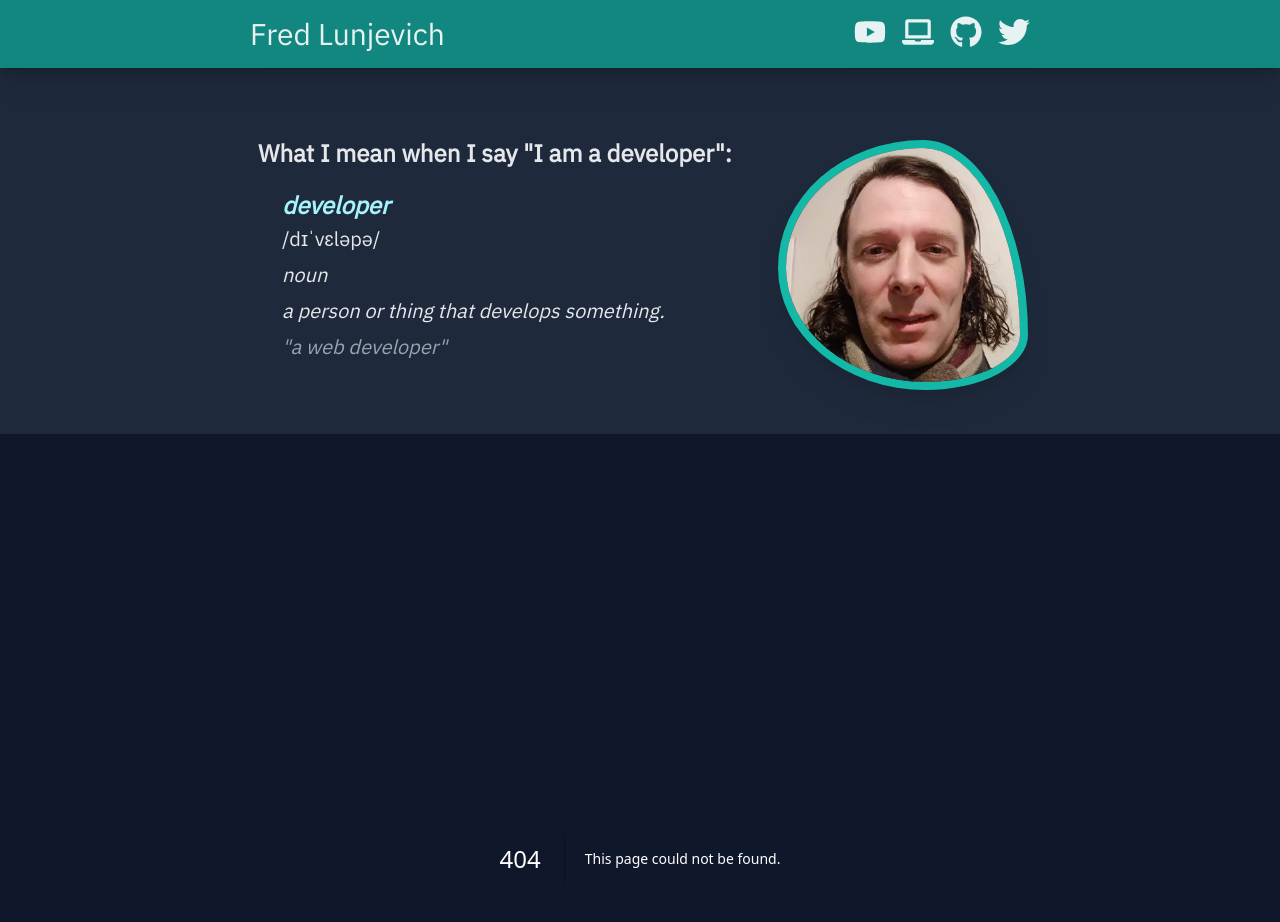
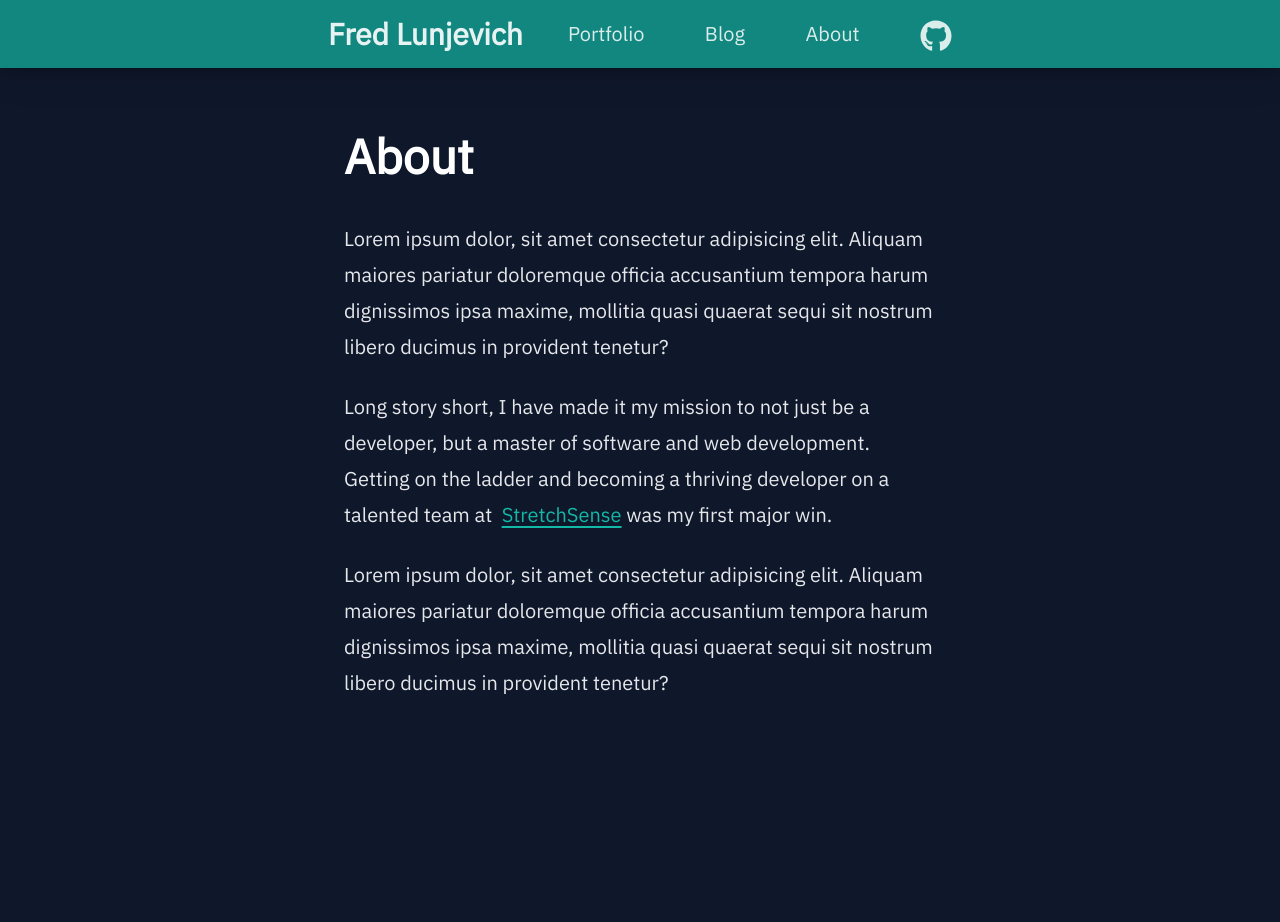
Before and after one commit to Floony7/next-blog-portfolio-2024, a Next.js app: page /about in a window 1280 px wide. Before the commit this address had no page. Shown: the top 922 px of the page. After the commit the page ends 800 px from the top, so only its background shows below. Built offline with nearby package versions, Linux system fonts and the light colour scheme.

Commit message:
Created route pages, set site width and filled out navbar

```diff
--- /dev/null
+++ b/src/app/about/page.tsx
@@ -0,0 +1,35 @@
+export default function About() {
+  return (
+    <section className="site-width p-6 mt-10 mb-6">
+      <section className="prose prose-xl max-w-none text-gray-200">
+        <h1 className="text-5xl text-white">About</h1>
+        <p>
+          Lorem ipsum dolor, sit amet consectetur adipisicing elit. Aliquam
+          maiores pariatur doloremque officia accusantium tempora harum
+          dignissimos ipsa maxime, mollitia quasi quaerat sequi sit nostrum
+          libero ducimus in provident tenetur?
+        </p>
+        <p>
+          Long story short, I have made it my mission to not just be a
+          developer, but a master of software and web development. Getting on
+          the ladder and becoming a thriving developer on a talented team at
+          &nbsp;
+          <a
+            href="https://stretchsense.com/"
+            target="_blank"
+            className="prose-anchor"
+          >
+            StretchSense
+          </a>{" "}
+          was my first major win.
+        </p>
+        <p>
+          Lorem ipsum dolor, sit amet consectetur adipisicing elit. Aliquam
+          maiores pariatur doloremque officia accusantium tempora harum
+          dignissimos ipsa maxime, mollitia quasi quaerat sequi sit nostrum
+          libero ducimus in provident tenetur?
+        </p>
+      </section>
+    </section>
+  );
+}
--- /dev/null
+++ b/src/app/blog/page.tsx
@@ -0,0 +1,35 @@
+export default function Blog() {
+  return (
+    <section className="site-width p-6 mt-10 mb-6">
+      <section className="prose prose-xl max-w-none text-gray-200">
+        <h1 className="text-5xl text-white">Blog</h1>
+        <p>
+          Lorem ipsum dolor, sit amet consectetur adipisicing elit. Aliquam
+          maiores pariatur doloremque officia accusantium tempora harum
+          dignissimos ipsa maxime, mollitia quasi quaerat sequi sit nostrum
+          libero ducimus in provident tenetur?
+        </p>
+        <p>
+          Long story short, I have made it my mission to not just be a
+          developer, but a master of software and web development. Getting on
+          the ladder and becoming a thriving developer on a talented team at
+          &nbsp;
+          <a
+            href="https://stretchsense.com/"
+            target="_blank"
+            className="prose-anchor"
+          >
+            StretchSense
+          </a>{" "}
+          was my first major win.
+        </p>
+        <p>
+          Lorem ipsum dolor, sit amet consectetur adipisicing elit. Aliquam
+          maiores pariatur doloremque officia accusantium tempora harum
+          dignissimos ipsa maxime, mollitia quasi quaerat sequi sit nostrum
+          libero ducimus in provident tenetur?
+        </p>
+      </section>
+    </section>
+  );
+}
--- a/src/app/globals.css
+++ b/src/app/globals.css
@@ -28,11 +28,19 @@
   --clr-yellow-dark: hsl(41, 100%, 38%);
 }
 
-.fancy-anchor {
-  @apply uppercase text-sm text-teal-500 underline-offset-4 hover:opacity-75;
+.site-width {
+  @apply lg:w-6/12 mx-auto;
 }
 
-.hero-grid {
+.prose-anchor {
+  @apply text-teal-500 underline-offset-4 hover:text-cyan-200;
+}
+
+.fancy-anchor {
+  @apply uppercase text-sm text-teal-500 underline-offset-4 hover:text-cyan-200;
+}
+
+.grid-2-1 {
   display: grid;
   gap: 1rem;
   grid-template-columns: 2fr 1fr;
--- a/src/app/layout.tsx
+++ b/src/app/layout.tsx
@@ -23,8 +23,7 @@ export default function RootLayout({
         className={`min-h-screen bg-slate-900 text-white ${plex.className}`}
       >
         <Navbar />
-        <Hero />
-        {children}
+        <main>{children}</main>
       </body>
     </html>
   );
--- a/src/app/page.tsx
+++ b/src/app/page.tsx
@@ -1,16 +1,13 @@
+import { Hero } from "@/components/hero";
 import { Posts } from "@/components/posts";
-import Image from "next/image";
 
 export default function Home() {
   return (
-    <main className="px-6 mx-auto">
-      {/* <p className="mt-12 mb-12 text-3xl text-center dark:text-white">
-        <span className="whitespace-nowrap">
-          Hello and welcome, I&#39;m
-          <span className="font-bold">&nbsp;Fred</span>
-        </span>
-      </p> */}
-      <Posts />
-    </main>
+    <section>
+      <Hero />
+      <div className="site-width">
+        <Posts />
+      </div>
+    </section>
   );
 }
--- /dev/null
+++ b/src/app/portfolio/page.tsx
@@ -0,0 +1,35 @@
+export default function Portfolio() {
+  return (
+    <section className="site-width p-6 mt-10 mb-6">
+      <section className="prose prose-xl max-w-none text-gray-200">
+        <h1 className="text-5xl text-white">Portfolio</h1>
+        <p>
+          Lorem ipsum dolor, sit amet consectetur adipisicing elit. Aliquam
+          maiores pariatur doloremque officia accusantium tempora harum
+          dignissimos ipsa maxime, mollitia quasi quaerat sequi sit nostrum
+          libero ducimus in provident tenetur?
+        </p>
+        <p>
+          Long story short, I have made it my mission to not just be a
+          developer, but a master of software and web development. Getting on
+          the ladder and becoming a thriving developer on a talented team at
+          &nbsp;
+          <a
+            href="https://stretchsense.com/"
+            target="_blank"
+            className="prose-anchor"
+          >
+            StretchSense
+          </a>{" "}
+          was my first major win.
+        </p>
+        <p>
+          Lorem ipsum dolor, sit amet consectetur adipisicing elit. Aliquam
+          maiores pariatur doloremque officia accusantium tempora harum
+          dignissimos ipsa maxime, mollitia quasi quaerat sequi sit nostrum
+          libero ducimus in provident tenetur?
+        </p>
+      </section>
+    </section>
+  );
+}
--- a/src/app/posts/[postId]/page.tsx
+++ b/src/app/posts/[postId]/page.tsx
@@ -40,7 +40,7 @@ export default async function Post({ params }: { params: { postId: string } }) {
   const published = getFormattedDate(date);
 
   return (
-    <main className="px-6 prose prose-xl prose-strong:text-gray-200 mx-auto">
+    <section className="site-width p-6 mt-10 mb-6 prose prose-xl prose-strong:text-gray-200 max-w-none">
       <h1 className="text-3xl text-white mt-4 mb-0">{title}</h1>
       <p className="uppercase text-sm text-teal-500">{published}</p>
       <article className="text-gray-200 text-base">
@@ -51,6 +51,6 @@ export default async function Post({ params }: { params: { postId: string } }) {
           </Link>
         </p>
       </article>
-    </main>
+    </section>
   );
 }
--- /dev/null
+++ b/src/app/posts/page.tsx
@@ -0,0 +1,15 @@
+import { Posts } from "@/components/posts";
+import Image from "next/image";
+
+export default function Blog() {
+  return (
+    <section className="px-6 grid-2-1">
+      <article>
+        <Posts />
+      </article>
+      <aside className="flex flex-col bg-slate-800 min-h-screen">
+        Categories
+      </aside>
+    </section>
+  );
+}
--- a/src/components/hero.tsx
+++ b/src/components/hero.tsx
@@ -2,9 +2,9 @@ import { ProfilePic } from "./profile-pic";
 
 export const Hero = () => {
   return (
-    <main className="mb-6 py-10 w-full bg-slate-800">
-      <section className="prose prose-xl mx-auto hero-grid">
-        <div className="p-4 ps-0 flex items-center">
+    <section className="mb-6 py-10 w-full bg-slate-800">
+      <article className="site-width grid-2-1">
+        <div className="p-4 ps-6 flex items-center">
           <div className="ps-2">
             <h1 className="text-2xl text-gray-200">
               What I mean when I say &quot;I am a developer&quot;:
@@ -30,7 +30,7 @@ export const Hero = () => {
         <div>
           <ProfilePic />
         </div>
-      </section>
-    </main>
+      </article>
+    </section>
   );
 };
--- a/src/components/navbar.tsx
+++ b/src/components/navbar.tsx
@@ -1,11 +1,12 @@
 import Link from "next/link";
 import { FaYoutube, FaTwitter, FaGithub, FaLaptop } from "react-icons/fa";
+import SocialLinks from "./social-links";
 
 export default function Navbar() {
   return (
     // <nav className="bg-slate-600 p-4 sticky top-0 drop-shadow-xl z-10">
     <nav className="isolate bg-teal-500/70 shadow-lg ring-1 ring-black/5 p-4 sticky top-0 drop-shadow-xl z-10">
-      <div className="prose prose-xl mx-auto flex justify-between flex-col sm:flex-row">
+      <div className="lg:w-6/12 mx-auto flex justify-between">
         <h1 className="text-3xl font-bold text-white grid place-content-center mb-2 md:mb-0">
           <Link
             href="/"
@@ -14,32 +15,27 @@ export default function Navbar() {
             Fred Lunjevich
           </Link>
         </h1>
-        <div className="flex flex-row justify-center sm:justify-evenly align-middle gap-4 text-white text-4xl lg:text-5xl">
+        <section className="flex justify-between min-w-96 mt-1 text-xl">
           <Link
-            className="text-white/90 hover:text-white"
-            href="https://www.youtube.com/@DaveGrayTeachesCode"
+            href="/portfolio"
+            className="text-white/85 no-underline hover:text-white"
           >
-            <FaYoutube size="2rem" />
+            Portfolio
           </Link>
           <Link
-            className="text-white/90 hover:text-white"
-            href="https://courses.davegray.codes/"
+            href="/blog"
+            className="text-white/85 no-underline hover:text-white"
           >
-            <FaLaptop size="2rem" />
+            Blog
           </Link>
           <Link
-            className="text-white/90 hover:text-white"
-            href="https://github.com/gitdagray"
+            href="/about"
+            className="text-white/85 no-underline hover:text-white"
           >
-            <FaGithub size="2rem" />
+            About
           </Link>
-          <Link
-            className="text-white/90 hover:text-white"
-            href="https://twitter.com/yesdavidgray"
-          >
-            <FaTwitter size="2rem" />
-          </Link>
-        </div>
+          <SocialLinks iconSize={2} />
+        </section>
       </div>
     </nav>
   );
--- a/src/components/posts.tsx
+++ b/src/components/posts.tsx
@@ -4,7 +4,7 @@ import ListItem from "./list-item";
 export const Posts = () => {
   const posts = getSortedPostsData();
   return (
-    <section className="mt-6 mx-auto max-w-3xl">
+    <section className="mt-6 mx-auto">
       <h2 className="text-4xl font-bold dark:text-white/90">Posts</h2>
       <ul className="w-full">
         {posts.map((post) => (
--- /dev/null
+++ b/src/components/social-links.tsx
@@ -0,0 +1,24 @@
+import Link from "next/link";
+import { FaYoutube, FaTwitter, FaGithub } from "react-icons/fa";
+
+export default function SocialLinks({ iconSize = 1 }: { iconSize?: number }) {
+  const size = iconSize.toString();
+
+  return (
+    <section className="flex flex-row justify-center gap-10 text-white text-4xl lg:text-5xl">
+      {/* <Link className="text-white/90 hover:text-cyan-300" href="">
+        <FaYoutube size={`${size}rem`} />
+      </Link>*/}
+      <Link
+        className="text-white/85 hover:text-white"
+        href="https://github.com/Floony7"
+        target="_blank"
+      >
+        <FaGithub size={`${size}rem`} />
+      </Link>
+      {/* <Link className="text-white/90 hover:text-cyan-300" href="">
+        <FaTwitter size={`${size}rem`} />
+      </Link> */}
+    </section>
+  );
+}
```
